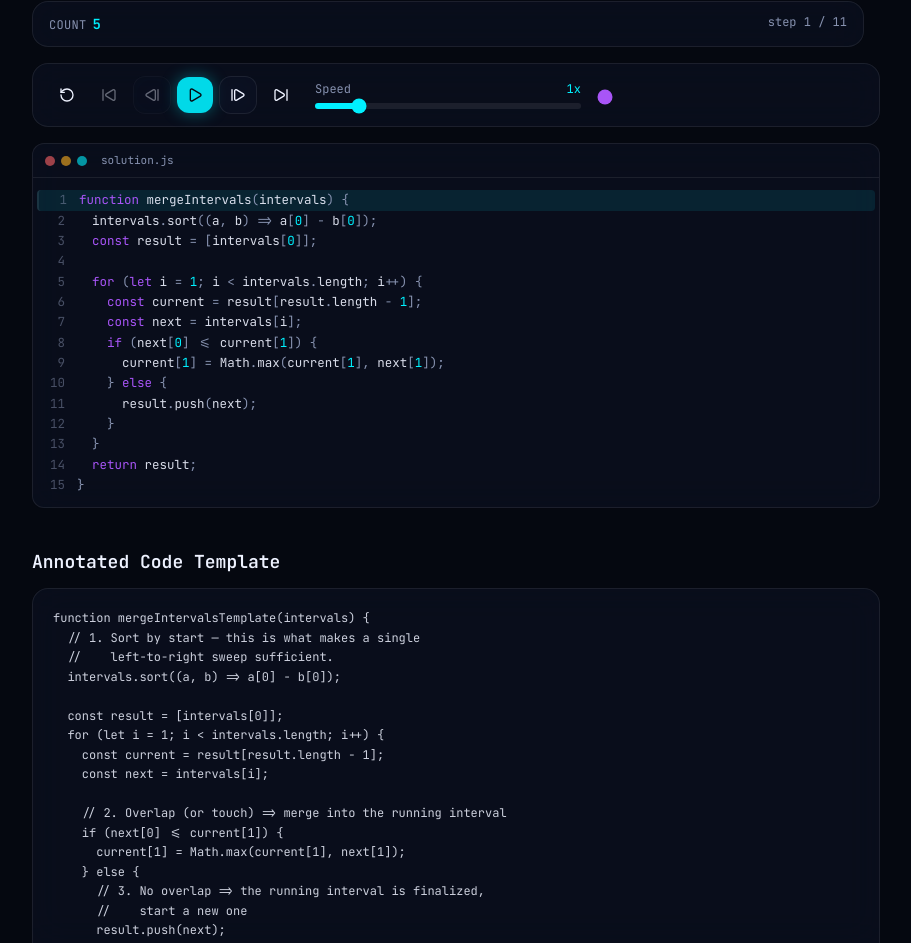
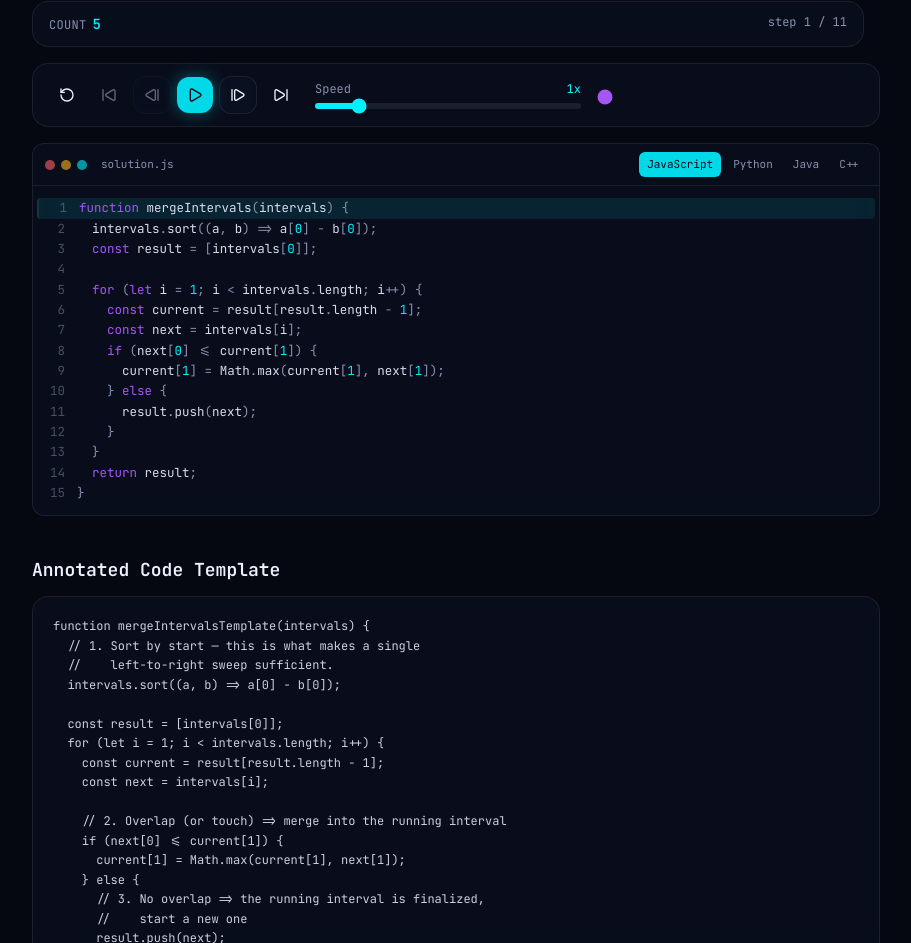
Before and after one commit to Kaushik2210/AlgoVerse, a Next.js app: page /patterns/merge-intervals in a window 1280 px wide. Shown: the part 1049-1992 px from the top of the page, without its empty margins (314-1225 px from the left). Built offline with nearby package versions, Linux system fonts and the light colour scheme.

Commit message:
wire multi-language code into remaining pattern pages
covers merge intervals, top k elements, and modified binary search

```diff
--- a/src/app/(app)/patterns/merge-intervals/page.tsx
+++ b/src/app/(app)/patterns/merge-intervals/page.tsx
@@ -7,7 +7,8 @@ import { TheorySection, PitfallList } from "@/components/ui/TheorySection";
 import ProblemList, { type Problem } from "@/components/ui/ProblemList";
 import VisualizerEngine from "@/components/visualizers/VisualizerEngine";
 import IntervalView from "@/components/visualizers/IntervalView";
-import { mergeIntervalsSteps, PATTERN_CODE } from "@/lib/algorithms/patterns";
+import { mergeIntervalsSteps } from "@/lib/algorithms/patterns";
+import { PATTERN_CODE_SAMPLES } from "@/lib/codeSamples/patterns";
 import { useProgressStore } from "@/lib/store/progress";
 import problems from "@/data/problems.json";
 
@@ -75,7 +76,7 @@ export default function MergeIntervalsPage() {
 
       <VisualizerEngine
         steps={steps}
-        code={PATTERN_CODE.mergeIntervals}
+        codeSamples={PATTERN_CODE_SAMPLES.mergeIntervals}
         onComplete={() => completeModule(MODULE_SLUG)}
       >
         {(state) => <IntervalView state={state} />}
--- a/src/app/(app)/patterns/modified-binary-search/page.tsx
+++ b/src/app/(app)/patterns/modified-binary-search/page.tsx
@@ -7,7 +7,8 @@ import { TheorySection, PitfallList } from "@/components/ui/TheorySection";
 import ProblemList, { type Problem } from "@/components/ui/ProblemList";
 import VisualizerEngine from "@/components/visualizers/VisualizerEngine";
 import ArrayBars from "@/components/visualizers/ArrayBars";
-import { modifiedBinarySearchSteps, PATTERN_CODE } from "@/lib/algorithms/patterns";
+import { modifiedBinarySearchSteps } from "@/lib/algorithms/patterns";
+import { PATTERN_CODE_SAMPLES } from "@/lib/codeSamples/patterns";
 import { useProgressStore } from "@/lib/store/progress";
 import problems from "@/data/problems.json";
 
@@ -74,7 +75,7 @@ export default function ModifiedBinarySearchPage() {
 
       <VisualizerEngine
         steps={steps}
-        code={PATTERN_CODE.modifiedBinarySearch}
+        codeSamples={PATTERN_CODE_SAMPLES.modifiedBinarySearch}
         onComplete={() => completeModule(MODULE_SLUG)}
       >
         {(state) => <ArrayBars state={state} />}
--- a/src/app/(app)/patterns/top-k-elements/page.tsx
+++ b/src/app/(app)/patterns/top-k-elements/page.tsx
@@ -7,7 +7,8 @@ import { TheorySection, PitfallList } from "@/components/ui/TheorySection";
 import ProblemList, { type Problem } from "@/components/ui/ProblemList";
 import VisualizerEngine from "@/components/visualizers/VisualizerEngine";
 import HeapView from "@/components/visualizers/HeapView";
-import { topKSteps, PATTERN_CODE } from "@/lib/algorithms/patterns";
+import { topKSteps } from "@/lib/algorithms/patterns";
+import { PATTERN_CODE_SAMPLES } from "@/lib/codeSamples/patterns";
 import { useProgressStore } from "@/lib/store/progress";
 import problems from "@/data/problems.json";
 
@@ -70,7 +71,7 @@ export default function TopKElementsPage() {
 
       <VisualizerEngine
         steps={steps}
-        code={PATTERN_CODE.topK}
+        codeSamples={PATTERN_CODE_SAMPLES.topK}
         onComplete={() => completeModule(MODULE_SLUG)}
       >
         {(state) => (
```
